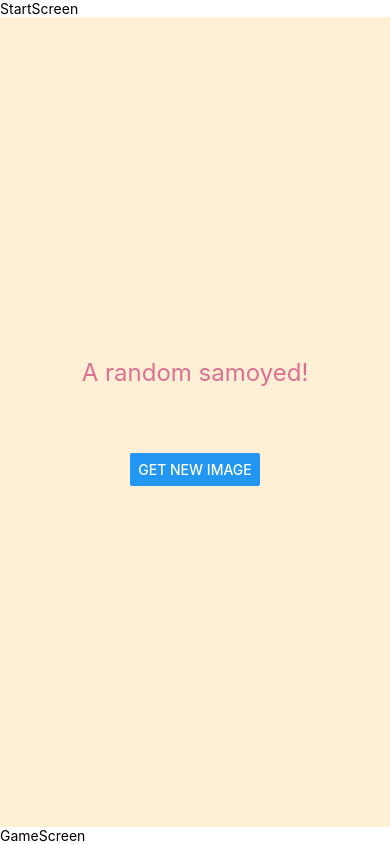
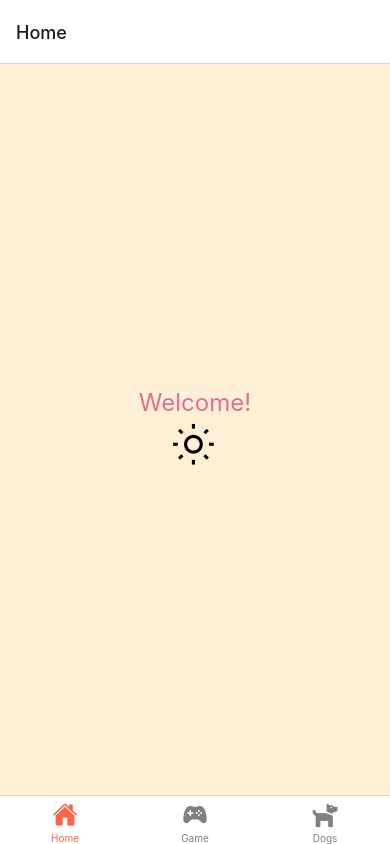
Before and after one commit to Technigo/project-react-native-app, a React Native app: screen /Home in a window 390 px wide. Built offline with nearby package versions, Linux system fonts and the light colour scheme; no server answers.

Commit message:
Add navigation and icons

```diff
--- a/App.js
+++ b/App.js
@@ -1,20 +1,58 @@
-import React, { useEffect, useState } from 'react';
-import { StyleSheet, View, Text, Image, Button } from 'react-native';
-import StartScreen from './screens/StartScreen';
-import DogScreen from './screens/DogScreen';
-import GameScreen from './screens/GameScreen';
+import React from 'react'
+import { NavigationContainer } from '@react-navigation/native'
+import { createBottomTabNavigator } from '@react-navigation/bottom-tabs'
+import Ionicons from '@expo/vector-icons/Ionicons'
+import { FontAwesome5 } from '@expo/vector-icons';
+
+import StartScreen from './screens/StartScreen'
+import DogScreen from './screens/DogScreen'
+import GameScreen from './screens/GameScreen'
+
+const Tab = createBottomTabNavigator()
 
 const App = () => {
 
 	return (
-		<>
-		<StartScreen />
-		<DogScreen />
-		<GameScreen />
-		</>
+		<NavigationContainer>
+			<Tab.Navigator
+				screenOptions={({ route }) => ({
+					tabBarIcon: ({ focused, color, size }) => {
+						if (route.name === 'Home') {
+							return (
+								<Ionicons
+									name='home'
+									size={size}
+									color={color}
+								/>
+							);
+						} else if (route.name === 'Game') {
+							return (
+								<Ionicons
+									name='ios-game-controller'
+									size={size}
+									color={color}
+								/>
+							);
+						} else if (route.name === 'Dogs') {
+							return (
+								<FontAwesome5
+									name='dog'
+									size={size}
+									color={color}
+								/>
+							);
+						}
+					},
+					tabBarInactiveTintColor: 'gray',
+					tabBarActiveTintColor: 'tomato',
+				})}
+			>
+				<Tab.Screen name="Home" component={StartScreen} />
+				<Tab.Screen name="Game" component={GameScreen} />
+				<Tab.Screen name="Dogs" component={DogScreen} />
+			</Tab.Navigator>
+		</NavigationContainer>
 	);
 };
 
-
-
 export default App;
--- a/package.json
+++ b/package.json
@@ -8,6 +8,8 @@
     "eject": "expo eject"
   },
   "dependencies": {
+    "@expo/vector-icons": "^13.0.0",
+    "@react-navigation/bottom-tabs": "^6.3.1",
     "braces": "^3.0.2",
     "expo": "~43.0.0",
     "expo-status-bar": "~1.1.0",
@@ -16,6 +18,8 @@
     "react": "17.0.1",
     "react-dom": "17.0.1",
     "react-native": "0.64.2",
+    "react-native-safe-area-context": "^4.2.5",
+    "react-native-screens": "^3.13.1",
     "react-native-web": "0.17.1",
     "styled-components": "^5.3.3"
   },
--- a/screens/DogScreen.js
+++ b/screens/DogScreen.js
@@ -24,8 +24,10 @@ const DogScreen = () => {
 	return (
 		<View style={styles.container}>
 			<Text style={styles.title}>A random samoyed!</Text>
-			<Image source={{ uri: dogImage}} style={styles.image} />
-			<Button onPress={getDogImage} title="Get new image" />
+            {dogImage &&
+                <Image source={{ uri: dogImage}} style={styles.image} />
+            }
+			<Button onPress={getDogImage} title="Update image" />
 		</View>
 	);
 };
--- a/screens/StartScreen.js
+++ b/screens/StartScreen.js
@@ -1,12 +1,31 @@
 import React from 'react'
 import { StyleSheet, View, Text, Image, Button } from 'react-native';
+import Ionicons from '@expo/vector-icons/Ionicons'
 
 const StartScreen = () => {
     return (
-        <View>
-            <Text>StartScreen</Text>
+        <View style={styles.container}>
+            <Text style={styles.title}>Welcome!</Text>
+            <Ionicons name="sunny-outline" size={50} color="black" />
         </View>
     )
 }
 
+const styles = StyleSheet.create({
+	container: {
+		flex: 1,
+		backgroundColor: 'papayawhip',
+		justifyContent: 'center',
+		alignItems: 'center'
+	},
+	title: {
+		fontSize: 24,
+		color: 'palevioletred'
+	},
+	image: {
+		width: 66,
+		height: 66
+	}
+})
+
 export default StartScreen
```
Also changed, not shown: 1 other file (tests, documents, lock files or other folders).
